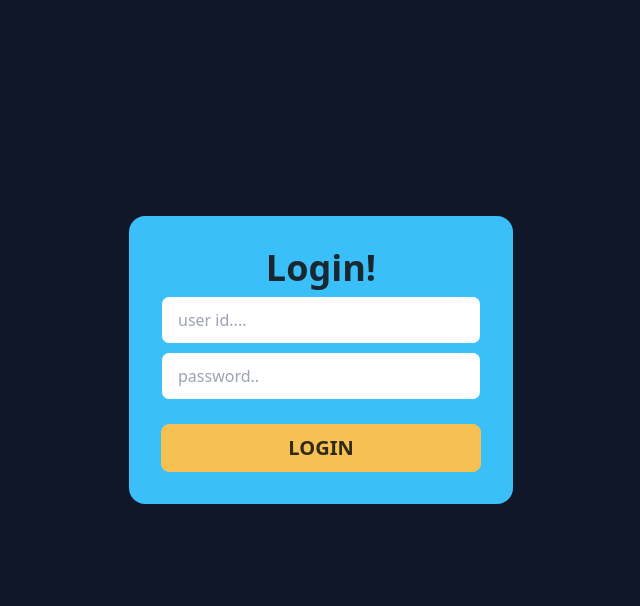
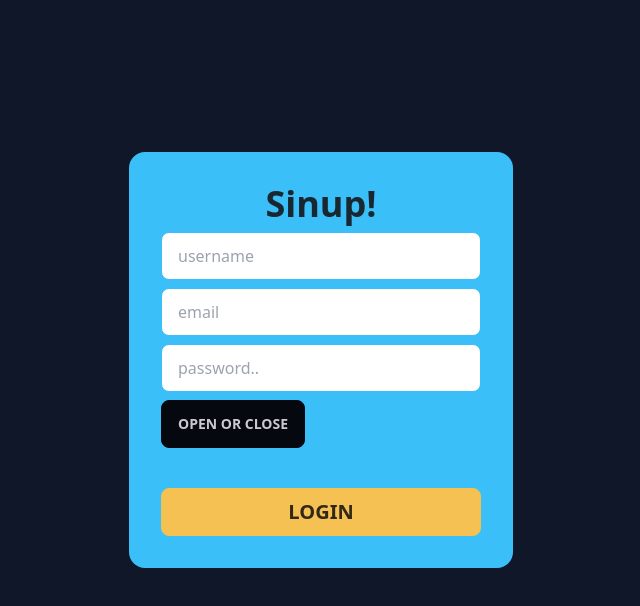
Before and after one commit to Abhishek9607/CRM_React, a React (Vite) app in the folder CRM/: page / in a window 1280 px wide. Shown: the top 606 px of the page, without its empty margins (319-959 px from the left). Built offline with nearby package versions, Linux system fonts and the light colour scheme.

Commit message:
Added signup page

```diff
--- a/CRM/src/App.jsx
+++ b/CRM/src/App.jsx
@@ -1,12 +1,13 @@
 
 import './App.css'
 import Login from './Pages/auth/Login'
+import Signup from './Pages/auth/Signup'
 
 function App() {
 
 
   return (
-    <Login/>
+    <Signup/>
   )
 }
 
--- /dev/null
+++ b/CRM/src/Pages/auth/Signup.jsx
@@ -0,0 +1,37 @@
+import React from 'react'
+import Login from './Login'
+
+const Signup = () => {
+  return (
+    <div className='flex justify-center items-center h-[90vh]'>
+    <div className="card w-96 bg-primary text-primary-content">
+      <div className="card-body ">
+        <div className='w-full flex justify-center'>
+           <h2 className="card-title text-4xl">Sinup!</h2>
+        </div>
+        <div className='w-full'>
+           <input type="text" placeholder="username" className="text-black input input-bordered input-primary w-full max-w-xs bg-white" />
+         </div>
+         <div className='w-full'>
+           <input type="text" placeholder="email" className="text-black input input-bordered input-primary w-full max-w-xs bg-white" />
+         </div>
+         <div className='w-full'>
+         <input type="password" placeholder="password.." className="text-black input input-bordered input-primary w-full max-w-xs bg-white" />
+         </div>
+         <details className="dropdown mb-4 w-full">
+            <summary className=" btn">open or close</summary>
+           <ul className="p-2 shadow menu dropdown-content z-[1] bg-base-100 rounded-box w-52">
+             <li><a>Home</a></li>
+              <li><a>About</a></li>
+           </ul>
+        </details>
+        <div className="card-actions w-full mt-4">
+        <button className="btn btn-warning w-full font-bold text-xl hover:bg-accent-focus">Login</button>
+       </div>
+      </div>
+   </div>
+  </div>
+  )
+}
+
+export default Signup
--- /dev/null
+++ b/CRM/src/Router/MainRouter.jsx
@@ -0,0 +1,11 @@
+import React from 'react'
+
+const MainRouter = () => {
+  return (
+    <div>
+
+    </div>
+  )
+}
+
+export default MainRouter
```
